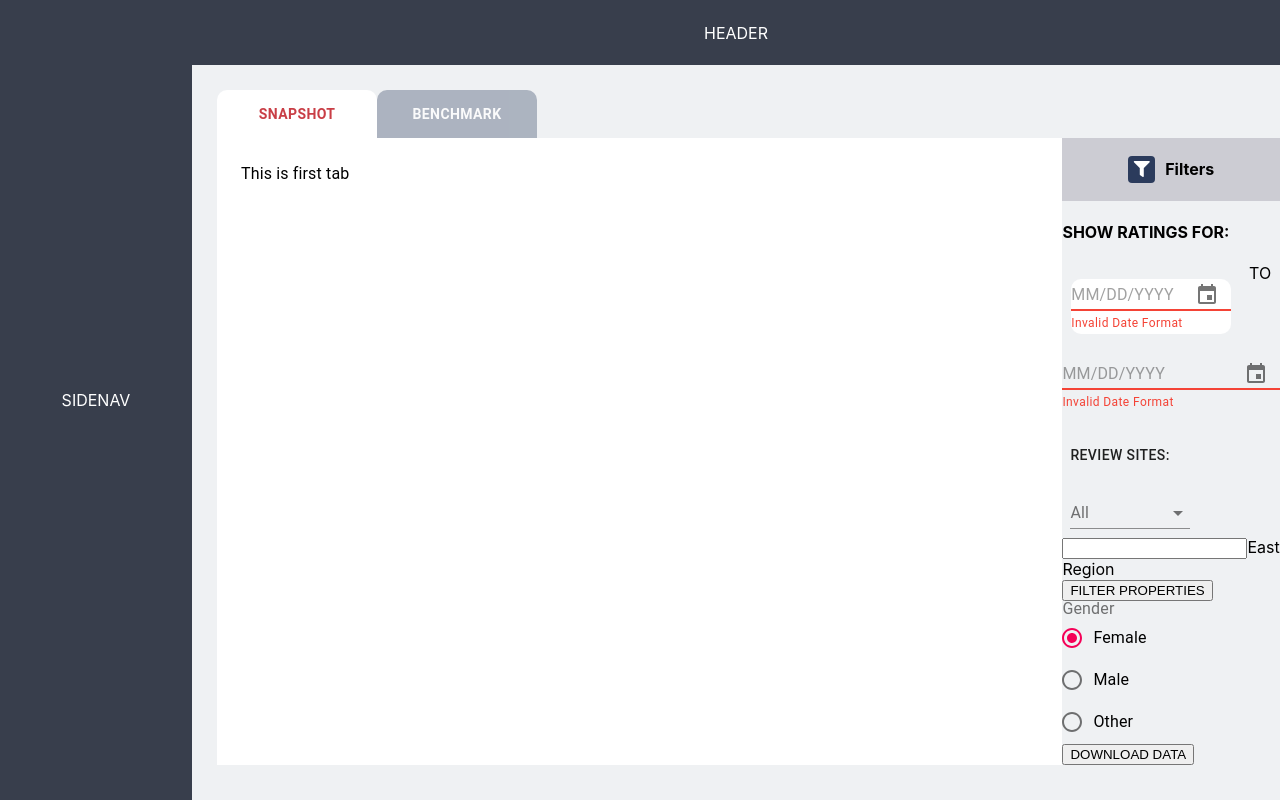
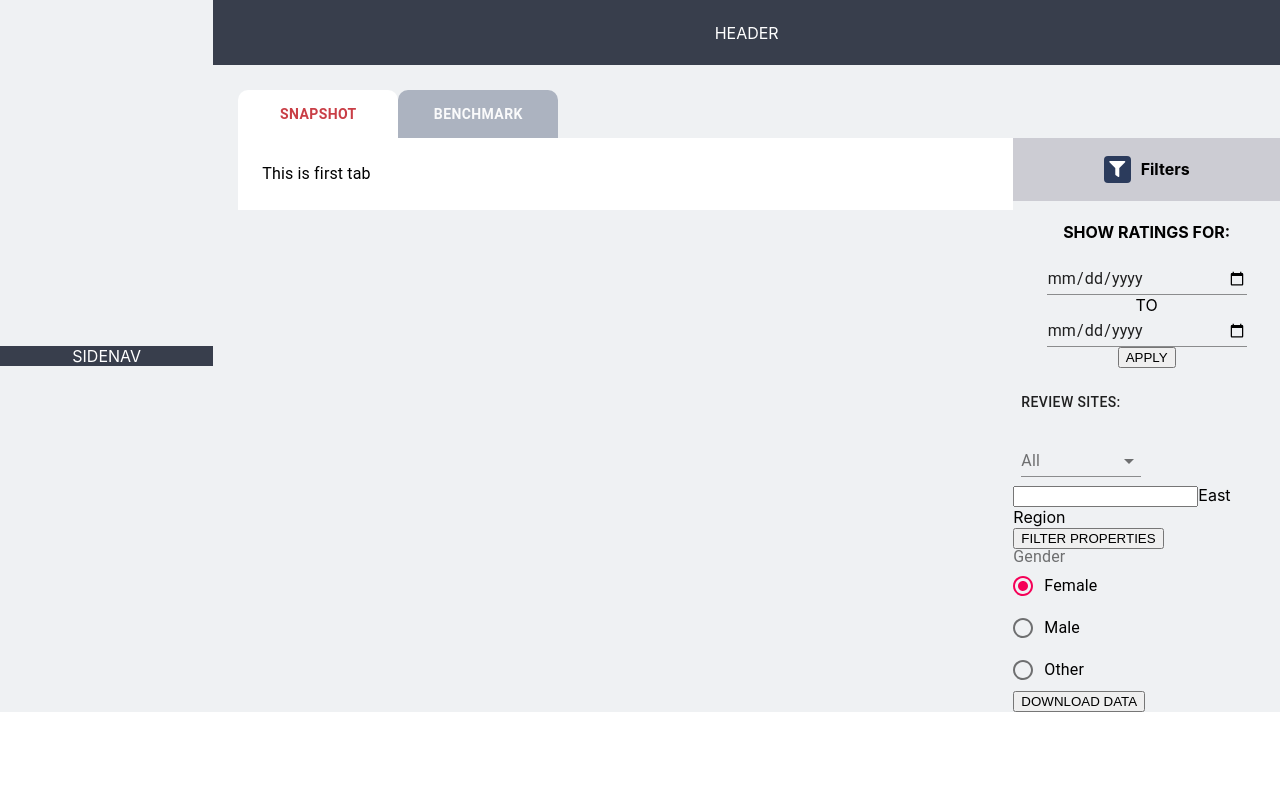
Before and after one commit to tanveerisonline/Ratings-Tracker, a React (Create React App) app: page / in a window 1280 px wide. Built offline with nearby package versions, Linux system fonts and the light colour scheme.

Commit message:
Changes in layout(used gird)

```diff
--- a/src/App.css
+++ b/src/App.css
@@ -1,29 +1,18 @@
 .App {
-  height: 100vh;
-  width: 100%;
-  /* margin: 0 auto; */
   display: flex;
   justify-content: center;
   align-items: center;
   background-color: #eff1f3;
 }
-.side-bar {
-  width: 15%;
-  height: 100vh;
+.sidenav {
+  height: 100%;
   display: flex;
   justify-content: center;
   align-items: center;
   color: #fff;
   background-color: #383e4c;
 }
-.main-container {
-  width: 85%;
-  height: 100vh;
-  display: flex;
-  flex-direction: column;
-}
 .header {
-  width: 100%;
   height: 65px;
   display: flex;
   justify-content: center;
@@ -33,13 +22,13 @@
 }
 .home {
   display: flex;
-  width: 100%;
+  flex-direction: row;
 }
 .filter {
-  width: 20%;
   margin-top: 73px;
 }
 .filter-inner {
+  width: 100%;
   display: flex;
   justify-content: center;
   align-items: center;
@@ -53,26 +42,18 @@
   width: 25px;
   border-radius: 4px;
   color: #fff;
-  /* border: 2px solid red; */
   display: flex;
   justify-content: center;
   align-items: center;
   background-color: #2b3b5c;
   padding: 1px;
-  /* margin: auto; */
-  /* margin-top: 5px; */
 }
-/* Header background-color:#383e4c,
-  body background-color:#eff1f3,
-   Tabs background-color:#919aab,
-     on click Tabs background-color:#ffffff,
-      on clicking tabs text = color:#c43131,
-       tabs body background-color:#c43131 */
-
-/* .makeStyles-tabItem-3.Mui-selected {
-  background-color: greenyellow !important;
-  color: blue !important;
-} */
-/* filter
-heading background-color:#ccccd3;
-filter body background-color:#eaeaed; */
+.date-filter {
+  display: flex;
+  flex-direction: column;
+  justify-content: center;
+  align-items: center;
+}
+.datepicker-1 {
+  width: 180px;
+}
--- a/src/App.js
+++ b/src/App.js
@@ -3,16 +3,19 @@ import "./App.css";
 import Header from "./Pages/Header";
 import SideNav from "./Pages/SideNav";
 import HomePage from "./Pages/HomePage";
+import { Grid } from "@material-ui/core";
 
 function App() {
   return (
-    <div className="App">
-      <SideNav />
-      <div className="main-container">
+    <Grid container className="App">
+      <Grid item xs={2}>
+        <SideNav />
+      </Grid>
+      <Grid item xs={10}>
         <Header />
         <HomePage />
-      </div>
-    </div>
+      </Grid>
+    </Grid>
   );
 }
 
--- a/src/Components/Filter.js
+++ b/src/Components/Filter.js
@@ -3,20 +3,23 @@ import DateFilter from "./Filters/DateFilter";
 import ReviewFilter from "./Filters/ReviewFilter";
 import PortfolioFilter from "./Filters/PortfolioFilter";
 import GroupFilter from "./Filters/GroupFilter";
+import { Grid } from "@material-ui/core";
+import Divider from "@material-ui/core/Divider";
 
 const Filter = () => {
   return (
-    <div className="filter">
+    <Grid container className="filter">
       <div className="filter-inner">
         <i className="fas fa-filter"></i>
         <h4>Filters</h4>
       </div>
       <DateFilter />
+      <Divider />
       <ReviewFilter />
       <PortfolioFilter />
       <GroupFilter />
       <button>DOWNLOAD DATA</button>
-    </div>
+    </Grid>
   );
 };
 export default Filter;
--- a/src/Components/Filters/DateFilter.js
+++ b/src/Components/Filters/DateFilter.js
@@ -8,81 +8,48 @@ import {
   KeyboardTimePicker,
   KeyboardDatePicker,
 } from "@material-ui/pickers";
-
+import TextField from "@material-ui/core/TextField";
 const useStyles = makeStyles((theme) => ({
-  root: {},
-  input: {
-    width: "160px",
-    backgroundColor: "#fff",
-    borderRadius: "10px",
-    fontSize: "12px",
+  container: {
+    display: "flex",
+    flexWrap: "wrap",
   },
-
-  // .datepicker-1::-webkit-input-placeholder{
-  //   font-size: 50px;
-  // }
-  "input::-webkitplaceholder": {
-    fontSize: "16px",
+  textField: {
+    marginLeft: theme.spacing(1),
+    marginRight: theme.spacing(1),
+    width: 200,
   },
+  // input: {
+  //   width: "160px",
+  //   backgroundColor: "#fff",
+  //   borderRadius: "10px",
+  //   fontSize: "12px",
+  // },
 }));
 
 export default function DateFilter() {
   const classes = useStyles();
-
-  // The first commit of Material-UI
-  const [selectedDate, setSelectedDate] = React.useState([null, null]);
-  // new Date("2014-08-18T21:11:54")
-  // );
-
-  const handleDateChange = (date) => {
-    setSelectedDate(date);
-  };
-
   return (
-    <div className="date-filter">
+    <Grid item xs={12} className="date-filter">
       <h4>SHOW RATINGS FOR:</h4>
-      <MuiPickersUtilsProvider utils={DateFnsUtils}>
-        <Grid container justifyContent="space-around">
-          <KeyboardDatePicker
-            className={classes.input}
-            disableToolbar
-            variant="inline"
-            format="MM/dd/yyyy"
-            placeholder="MM/DD/YYYY"
-            margin="normal"
-            id="date-picker-inline"
-            // label="Date picker inline"
-            value={selectedDate}
-            onChange={handleDateChange}
-            KeyboardButtonProps={{
-              "aria-label": "change date",
+      <TextField
+        id="date"
+        type="date"
+        className={classes.textField}
+        InputLabelProps={{
+          shrink: true,
         }}
       />
       TO
-          <KeyboardDatePicker
-            margin="normal"
-            id="date-picker-dialog"
-            // label="Date picker dialog"
-            format="MM/dd/yyyy"
-            placeholder="MM/DD/YYYY"
-            value={selectedDate}
-            onChange={handleDateChange}
-            KeyboardButtonProps={{
-              "aria-label": "change date",
+      <TextField
+        id="date"
+        type="date"
+        className={classes.textField}
+        InputLabelProps={{
+          shrink: true,
         }}
       />
-          {/* <KeyboardTimePicker
-          margin="normal"
-          id="time-picker"
-          label="Time picker"
-          value={selectedDate}
-          onChange={handleDateChange}
-          KeyboardButtonProps={{
-            'aria-label': 'change time',
-          }}
-        /> */}
+      <button> APPLY </button>
     </Grid>
-      </MuiPickersUtilsProvider>
-    </div>
   );
 }
--- a/src/Components/Filters/GroupFilter.js
+++ b/src/Components/Filters/GroupFilter.js
@@ -5,6 +5,7 @@ import FormControlLabel from "@material-ui/core/FormControlLabel";
 import FormControl from "@material-ui/core/FormControl";
 import FormLabel from "@material-ui/core/FormLabel";
 import { Typography } from "@material-ui/core";
+import { Grid } from "@material-ui/core";
 
 export default function GroupFilter() {
   const [value, setValue] = React.useState("female");
@@ -14,6 +15,7 @@ export default function GroupFilter() {
   };
 
   return (
+    <Grid item xs={12}>
       <FormControl component="fieldset">
         <FormLabel component="legend">Gender</FormLabel>
         {/* <Typography>Gender</Typography> */}
@@ -34,5 +36,6 @@ export default function GroupFilter() {
         /> */}
         </RadioGroup>
       </FormControl>
+    </Grid>
   );
 }
--- a/src/Components/Filters/PortfolioFilter.js
+++ b/src/Components/Filters/PortfolioFilter.js
@@ -1,14 +1,15 @@
 import React from "react";
+import { Grid } from "@material-ui/core";
 
 const PortfolioFilter = () => {
   return (
-    <div className="portfolio-main">
+    <Grid item xs={12} className="portfolio-main">
       <div>
         <input type="text" className="portfolio-input" />
         East Region
       </div>
       <button>FILTER PROPERTIES</button>
-    </div>
+    </Grid>
   );
 };
 
--- a/src/Components/Filters/ReviewFilter.js
+++ b/src/Components/Filters/ReviewFilter.js
@@ -5,6 +5,7 @@ import MenuItem from "@material-ui/core/MenuItem";
 import FormControl from "@material-ui/core/FormControl";
 import Select from "@material-ui/core/Select";
 import Button from "@material-ui/core/Button";
+import { Grid } from "@material-ui/core";
 
 const useStyles = makeStyles((theme) => ({
   button: {
@@ -35,7 +36,7 @@ export default function ReviewFilter() {
   };
 
   return (
-    <div>
+    <Grid item xs={12}>
       <Button className={classes.button} onClick={handleOpen}>
         REVIEW SITES:
       </Button>
@@ -64,6 +65,6 @@ export default function ReviewFilter() {
           <MenuItem value={9}>Yelp</MenuItem>
         </Select>
       </FormControl>
-    </div>
+    </Grid>
   );
 }
--- a/src/Pages/Header.js
+++ b/src/Pages/Header.js
@@ -1,11 +1,12 @@
-import React from 'react'
+import { Grid } from "@material-ui/core";
+import React from "react";
 
 const Header = () => {
-    return (
-        <div className="header">
-            HEADER
-        </div>
-    )
-}
+  return (
+    <Grid className="header" item xs={12}>
+      HEADER
+    </Grid>
+  );
+};
 
-export default Header
+export default Header;
--- a/src/Pages/HomePage.js
+++ b/src/Pages/HomePage.js
@@ -1,12 +1,17 @@
 import React from "react";
 import TabContainer from "../Components/TabContainer";
 import Filter from "../Components/Filter";
+import { Grid } from "@material-ui/core";
 const HomePage = () => {
   return (
-    <div className="home">
-      <TabContainer />
-      <Filter />
-    </div>
+    <Grid container className="home" xs={12}>
+      <Grid item xs={9}>
+        <TabContainer />
+      </Grid>
+      <Grid item xs={3}>
+        <Filter />
+      </Grid>
+    </Grid>
   );
 };
 
--- a/src/Pages/SideNav.js
+++ b/src/Pages/SideNav.js
@@ -1,11 +1,12 @@
-import React from 'react'
+import { Grid } from "@material-ui/core";
+import React from "react";
 
 const SideNav = () => {
-    return (
-        <div className="side-bar">
-            SIDENAV
-        </div>
-    )
-}
+  return (
+    <Grid className="sidenav" item xs={12}>
+      SIDENAV
+    </Grid>
+  );
+};
 
-export default SideNav
+export default SideNav;
```
Lines whose indentation alone changed are shown as unchanged.
